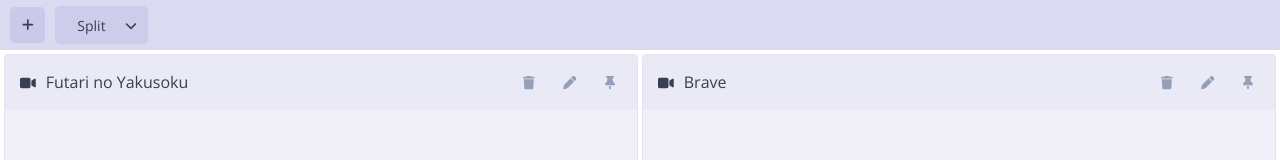
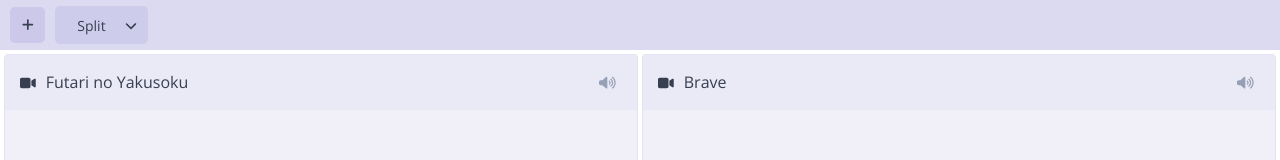
Before and after one commit to eoussama/playback-sync, a Vue app: page / in a window 1280 px wide. Shown: the top 160 px of the page. Built offline with nearby package versions, Linux system fonts and the light colour scheme.

Commit message:
🔇 Mute Icon, #81

```diff
--- a/src/components/controls/VolumeComp.vue
+++ b/src/components/controls/VolumeComp.vue
@@ -1,5 +1,6 @@
 <script lang="ts">
-import { defineComponent } from 'vue'
+import { defineComponent } from 'vue';
+import { getVolumeIcon } from '@/utils/helpers/fontawesome.helper';
 
 export default defineComponent({
   emits: ['volumeUpdated', 'muteToggled'],
@@ -57,15 +58,7 @@ export default defineComponent({
      * The icon to show on the button
      */
     icon(): string {
-      if (this.muted || this.volume === 0) {
-        return 'volume-xmark';
-      } else if (this.volume < 30) {
-        return 'volume-off';
-      } else if (this.volume < 60) {
-        return 'volume-low';
-      } else {
-        return 'volume-high';
-      }
+      return getVolumeIcon(this.volume, this.muted);
     }
   }
 });
--- a/src/components/layout/ViewComp.vue
+++ b/src/components/layout/ViewComp.vue
@@ -54,7 +54,8 @@ export default defineComponent({
       'updateSource',
       'removeSource',
       'switchSources',
-      'toggleSourcePin'
+      'toggleSourcePin',
+      'updateSourceMetadata'
     ]),
 
     /**
@@ -103,6 +104,17 @@ export default defineComponent({
      */
     onUnpin(id: string): void {
       this.toggleSourcePin(id, false);
+    },
+
+    /**
+     * @description
+     * Toggles the mute state for a source
+     *
+     * @param id The ID of the source to toggle the mute state for
+     * @param mute The mute state value to toggle to
+     */
+    onToggleMute(id: string, mute: boolean): void {
+      this.updateSourceMetadata(id, { muted: mute });
     },
 
     /**
@@ -175,6 +187,7 @@ export default defineComponent({
           @pin="onPin"
           @edit="onEdit"
           @remove="onRemove"
+          @toggleMute="onToggleMute"
         />
       </div>
     </div>
--- a/src/components/source/SourceComp.vue
+++ b/src/components/source/SourceComp.vue
@@ -3,9 +3,10 @@ import { defineComponent, type PropType } from 'vue';
 import { ConfirmHelper } from '@/utils/helpers/confirm.helper';
 
 import type { TSource } from '@/utils/types/composition/source.type';
+import { getVolumeIcon } from '@/utils/helpers/fontawesome.helper';
 
 export default defineComponent({
-  emits: ['remove', 'edit', 'pin', 'unpin'],
+  emits: ['remove', 'edit', 'pin', 'unpin', 'toggleMute'],
 
   props: {
     source: Object as PropType<TSource>
@@ -35,6 +36,17 @@ export default defineComponent({
      */
     sourceUrl(): string {
       return `${this.source?.url}#t=${this.source?.metadata?.start},${this.source?.metadata?.end}`;
+    },
+
+    /**
+     * @description
+     * The icon to show on the button
+     */
+    volumeIcon(): string {
+      const volume = this.source?.metadata?.volume ?? 1;
+      const muted = this.source?.metadata?.muted ?? false;
+
+      return getVolumeIcon(volume * 100, muted);
     }
   },
 
@@ -44,7 +56,7 @@ export default defineComponent({
      * @description
      * Emits remove event
      */
-    onRemove() {
+    onRemove(): void {
       ConfirmHelper
         .open({
           title: 'Deletion',
@@ -61,9 +73,17 @@ export default defineComponent({
 
     /**
      * @description
+     * Emits the mute toggle event
+     */
+    onToggleMute(): void {
+      this.$emit('toggleMute', this.source?.id, !this.source?.metadata.muted);
+    },
+
+    /**
+     * @description
      * Emits edit event
      */
-    onEdit() {
+    onEdit(): void {
       this.$emit('edit', this.source?.id);
     },
 
@@ -110,7 +130,7 @@ export default defineComponent({
       </div>
 
       <div class="source__controls">
-        <div class="source__control">
+        <div class="source__control source__control--contextual">
           <ButtonComp
             icon="trash"
             type="secondary"
@@ -118,7 +138,7 @@ export default defineComponent({
           />
         </div>
 
-        <div class="source__control">
+        <div class="source__control source__control--contextual">
           <ButtonComp
             icon="pen"
             type="secondary"
@@ -126,11 +146,19 @@ export default defineComponent({
           />
         </div>
 
-        <div class="source__control">
+        <div class="source__control source__control--contextual">
           <ButtonComp
             icon="thumbtack"
             type="secondary"
             @click="onPin"
+          />
+        </div>
+
+        <div class="source__control">
+          <ButtonComp
+            type="secondary"
+            :icon="volumeIcon"
+            @click="onToggleMute"
           />
         </div>
       </div>
@@ -251,8 +279,17 @@ export default defineComponent({
     flex-direction: row;
     justify-content: center;
 
-    #{$root}__control:not(:last-of-type) {
-      margin-right: 5px;
+    #{$root}__control {
+      &--contextual {
+        opacity: 0;
+
+        transition-duration: 0.2s;
+        transition-property: opacity;
+      }
+
+      &:not(:last-of-type) {
+        margin-right: 5px;
+      }
     }
   }
 
@@ -281,5 +318,11 @@ export default defineComponent({
       }
     }
   }
+
+  &:hover {
+    #{$root}__controls #{$root}__control--contextual {
+      opacity: 1;
+    }
+  }
 }
 </style>
--- a/src/utils/helpers/fontawesome.helper.ts
+++ b/src/utils/helpers/fontawesome.helper.ts
@@ -22,3 +22,22 @@ export function loadIcons(): void {
     faPlus, faXmark, faCheck, faPen, faTriangleExclamation
   );
 }
+
+/**
+ * @description
+ * Gets a contextual volume icon
+ *
+ * @param volume The volume value
+ * @param muted The mute state value
+ */
+export function getVolumeIcon(volume: number, muted: boolean): string {
+  if (muted || volume === 0) {
+    return 'volume-xmark';
+  } else if (volume < 30) {
+    return 'volume-off';
+  } else if (volume < 60) {
+    return 'volume-low';
+  } else {
+    return 'volume-high';
+  }
+}
```
